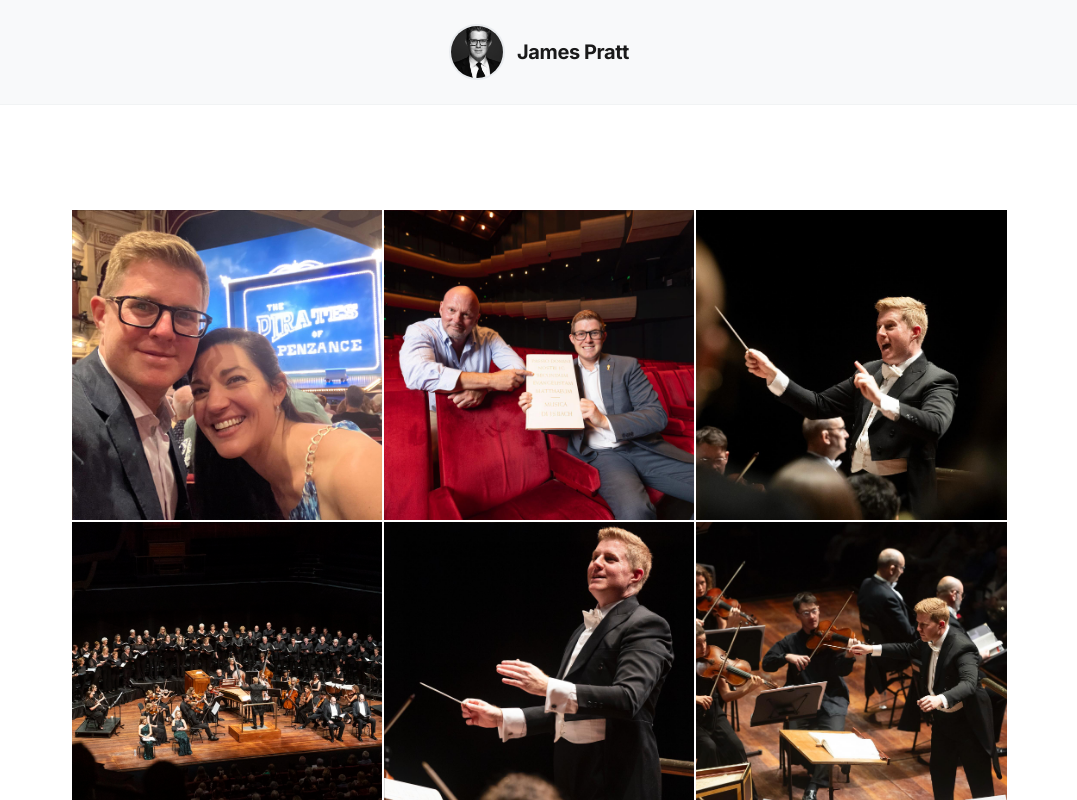
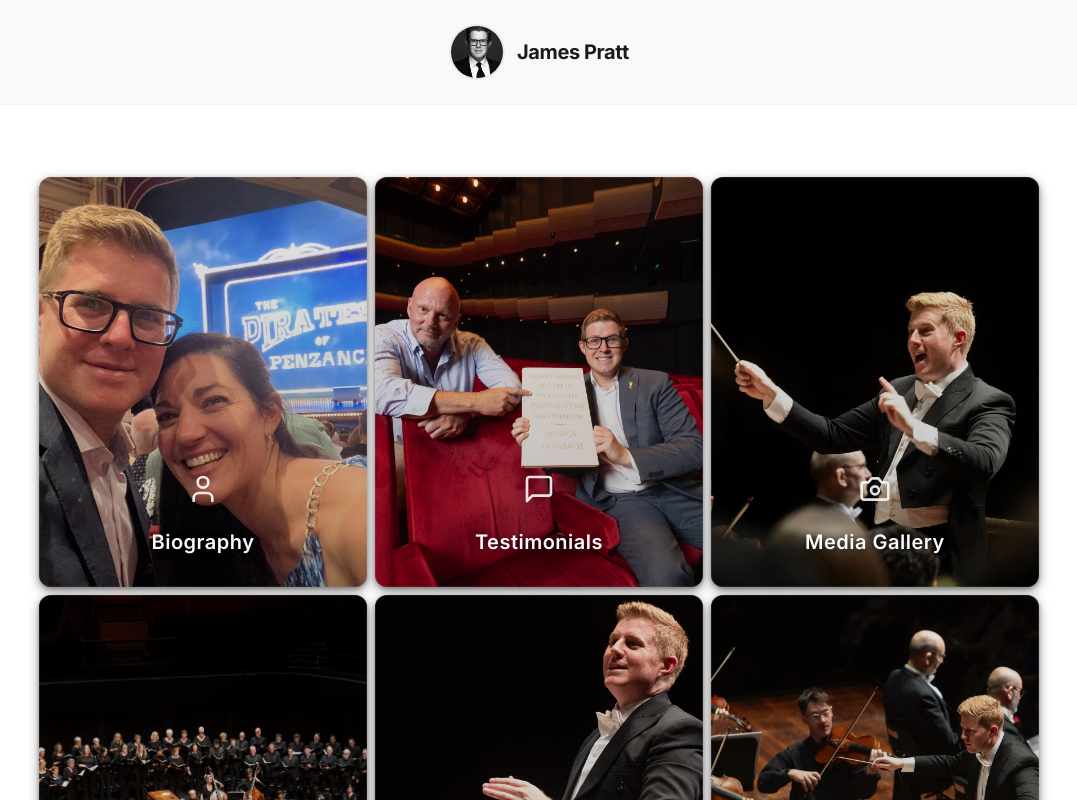
Before and after one commit to tomsembl/James-Pratt-Conductor, a React (Vite) app: page / in a window 1280 px wide. Shown: the top 800 px of the page, without its empty margins (101-1178 px from the left). Built offline with nearby package versions, Linux system fonts and the light colour scheme.

Commit message:
Revert "Use instagram home page as inspiration. remake the tiles style in that style"
This reverts commit a9c358b16c4bcc94287b6ea378df18d75cf68b6a.

```diff
--- a/src/index.css
+++ b/src/index.css
@@ -728,9 +728,9 @@ img {
 
 .mosaic-grid {
   display: grid;
-  grid-template-columns: repeat(3, 1fr); /* Instagram-style 3 columns */
-  gap: 2px; /* tight gutters like Instagram */
-  max-width: 935px; /* typical Instagram grid width on desktop */
+  grid-template-columns: repeat(3, 1fr);
+  gap: 8px;
+  max-width: 1000px;
   width: 100%;
   margin-top: var(--spacing-xl);
   position: relative;
@@ -741,29 +741,56 @@ img {
 .mosaic-tile {
   position: relative;
   width: 100%;
-  aspect-ratio: 1 / 1; /* square like Instagram */
-  border-radius: 0; /* sharp corners */
+  aspect-ratio: 4/5;
+  border-radius: var(--border-radius);
   cursor: pointer;
-  display: block;
+  display: flex;
+  align-items: flex-end;
+  justify-content: center;
   overflow: hidden;
   background-size: cover;
   background-position: center;
   user-select: none;
-  box-shadow: none; /* remove heavy shadows */
-  transition: transform 0.2s ease, filter 0.2s ease;
+  box-shadow:
+    0 4px 12px rgba(0, 0, 0, 0.4),
+    0 2px 4px rgba(0, 0, 0, 0.3),
+    inset 0 0 0 1px rgba(255, 255, 255, 0.1);
+  transition: all 0.5s cubic-bezier(0.4, 0, 0.2, 1);
   z-index: 1;
-}
-
-/* remove decorative inner overlay; use .tile-overlay instead */
-.mosaic-tile::before { content: none; }
+  backdrop-filter: blur(0px);
+}
+
+.mosaic-tile::before {
+  content: '';
+  position: absolute;
+  top: 0;
+  left: 0;
+  right: 0;
+  bottom: 0;
+  background: rgba(0, 0, 0, 0.1);
+  transition: all 0.3s ease;
+  z-index: 1;
+}
 
 .mosaic-tile:hover {
-  transform: none; /* no lift on hover for clean Instagram feel */
-}
-
-.mosaic-tile:hover::before { content: none; }
-
-.mosaic-tile:active { transform: none; }
+  transform: translateY(-8px) scale(1.02);
+  box-shadow:
+    0 20px 40px rgba(0, 0, 0, 0.6),
+    0 8px 16px rgba(0, 0, 0, 0.4),
+    0 0 0 1px rgba(212, 175, 55, 0.3),
+    inset 0 0 0 1px rgba(255, 255, 255, 0.2);
+  z-index: 10;
+  backdrop-filter: blur(2px);
+}
+
+.mosaic-tile:hover::before {
+  background: rgba(0, 0, 0, 0.05);
+}
+
+.mosaic-tile:active {
+  transform: translateY(-4px) scale(1.01);
+  transition: all 0.1s ease;
+}
 
 /* Remove the old grid positioning rules */
 .mosaic-tile:nth-child(1),
@@ -791,47 +818,98 @@ img {
   left: 0;
   right: 0;
   bottom: 0;
-  background: rgba(0, 0, 0, 0); /* hidden by default */
+  background: linear-gradient(
+    to top,
+    rgba(0, 0, 0, 0.15) 0%,
+    rgba(0, 0, 0, 0.1) 40%,
+    rgba(0, 0, 0, 0.05) 70%,
+    rgba(0, 0, 0, 0) 100%
+  );
   z-index: 2;
-  transition: background 0.2s ease;
+  transition: all 0.4s cubic-bezier(0.4, 0, 0.2, 1);
 }
 
 .mosaic-tile:hover .tile-overlay {
-  background: rgba(0, 0, 0, 0.25); /* simple dim overlay on hover */
+  background: linear-gradient(
+    to top,
+    rgba(0, 0, 0, 0.375) 0%,
+    rgba(0, 0, 0, 0.2) 40%,
+    rgba(0, 0, 0, 0.1) 70%,
+    rgba(0, 0, 0, 0.025) 100%
+  );
 }
 
 .tile-content {
+  position: relative;
+  z-index: 3;
+  text-align: center;
+  color: var(--text-light-secondary);
+  padding: var(--spacing-xl);
+  width: 100%;
+  transform: translateY(0);
+  transition: transform 0.3s cubic-bezier(0.4, 0, 0.2, 1);
+}
+
+.mosaic-tile:hover .tile-content {
+  transform: translateY(-4px);
+  color: var(--text-light);
+}
+
+.tile-icon {
+  margin-bottom: var(--spacing-lg);
+  display: flex;
+  justify-content: center;
+  opacity: 0.9;
+  transition: all 0.3s ease;
+}
+
+.mosaic-tile:hover .tile-icon {
+  opacity: 1;
+  transform: scale(1.1);
+}
+
+.tile-title {
+  font-size: var(--font-size-xl);
+  font-weight: 600;
+  color: var(--text-light-secondary);
+  text-shadow: 0 2px 8px rgba(0, 0, 0, 0.8);
+  line-height: 1.3;
+  letter-spacing: 0.5px;
+  margin: 0;
+  transition: all 0.3s ease;
+}
+
+.mosaic-tile:hover .tile-title {
+  text-shadow: 0 4px 12px rgba(0, 0, 0, 0.9);
+  color: var(--text-light);
+}
+
+.tile-border {
   position: absolute;
-  inset: 0;
-  z-index: 3;
-  display: flex;
-  align-items: center;
-  justify-content: center;
-  flex-direction: column;
-  gap: 8px;
-  text-align: center;
-  color: #fff;
+  top: -2px;
+  left: -2px;
+  right: -2px;
+  bottom: -2px;
+  border: 2px solid transparent;
+  border-radius: var(--border-radius-lg);
+  background: linear-gradient(
+    45deg,
+    var(--accent-color) 0%,
+    transparent 25%,
+    var(--accent-color) 50%,
+    transparent 75%,
+    var(--accent-color) 100%
+  );
+  background-size: 400% 400%;
+  animation: gradientShift 6s ease infinite;
+  z-index: 0;
   opacity: 0;
-  transform: scale(0.98);
-  transition: opacity 0.2s ease, transform 0.2s ease;
-}
-
-.mosaic-tile:hover .tile-content {
-  opacity: 1;
-  transform: scale(1);
-}
-
-.tile-icon { display: none; }
-
-.tile-title {
-  font-size: 16px;
-  font-weight: 600;
-  color: #fff;
-  letter-spacing: 0.2px;
-  margin: 0;
-}
-
-.tile-border { display: none; }
+  transition: opacity 0.4s cubic-bezier(0.4, 0, 0.2, 1);
+}
+
+.mosaic-tile:hover .tile-border {
+  opacity: 0.3;
+}
 
 @keyframes gradientShift {
   0%, 100% {
```
